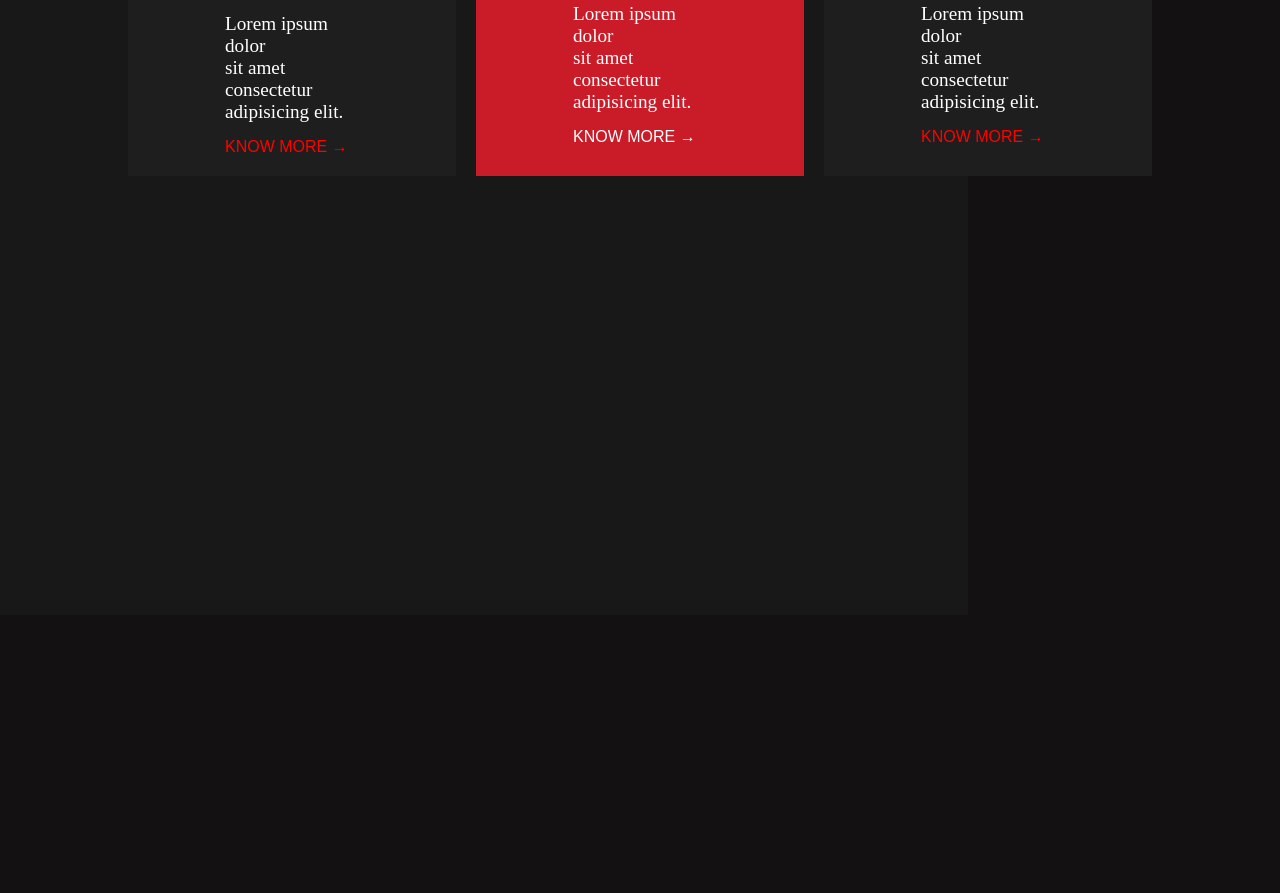
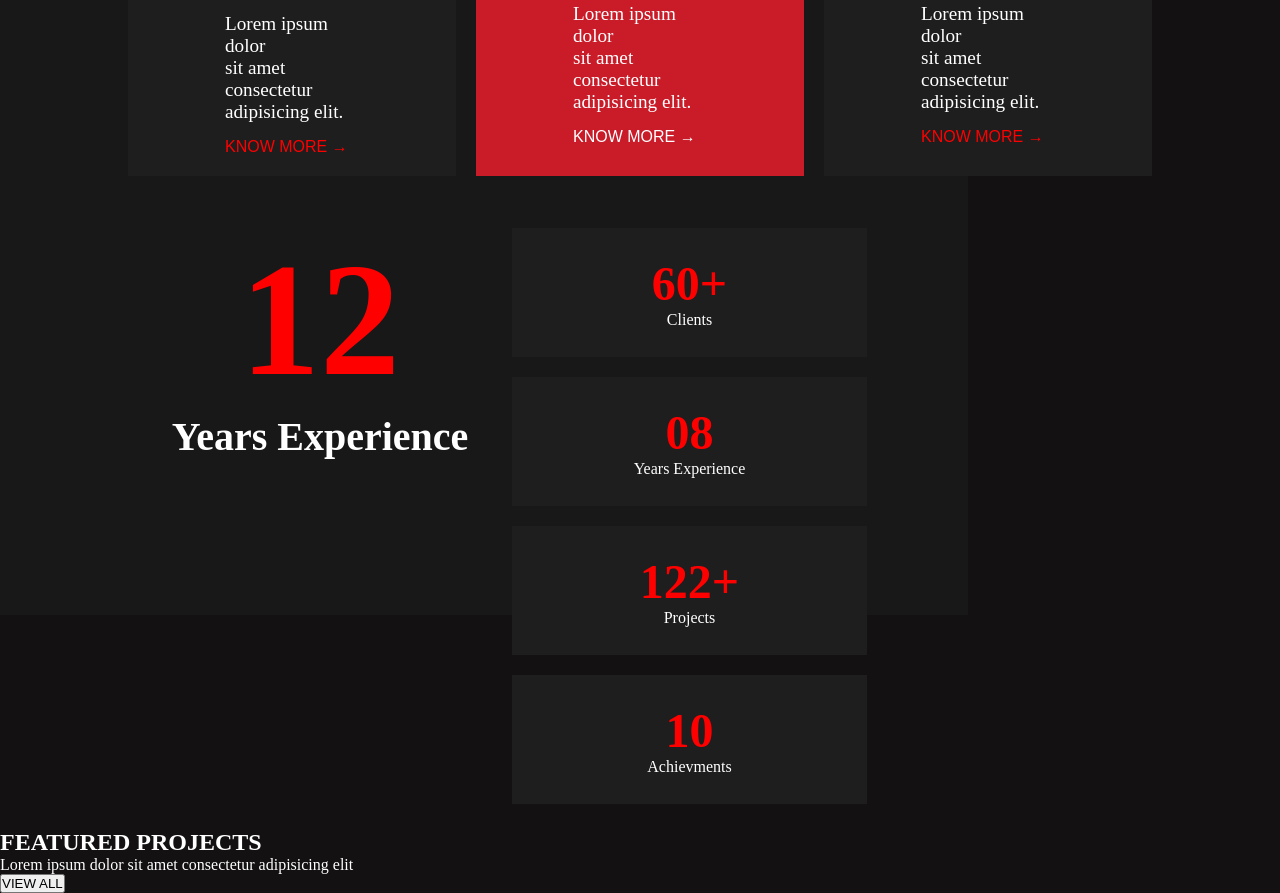
Before and after one commit to prajwalzingare/project15-ineuron-hc, a plain HTML site: page index.html in a window 1280 px wide. Shown: the part 905-1798 px from the top of the page. Before the commit the page ends 1520 px from the top, so only its background shows below. Drawn offline with Linux system fonts and the light colour scheme.

Commit message:
Upto fetured

```diff
--- a/index.html
+++ b/index.html
@@ -84,6 +84,45 @@
           </div>
         </div>
       </section>
+
+      <section class="stat">
+        <div class="stat-block">
+          <div class="stat-left">
+            <h2>12</h2>
+            <p>Years Experience</p>
+          </div>
+          <div class="stat-right">
+            <div class="card">
+              <h2>60+</h2>
+              <p>Clients</p>
+            </div>
+            <div class="card">
+              <h2>08</h2>
+              <p>Years Experience</p>
+            </div>
+            <div class="card">
+              <h2>122+</h2>
+              <p>Projects</p>
+            </div>
+            <div class="card">
+              <h2>10</h2>
+              <p>Achievments</p>
+            </div>
+          </div>
+        </div>
+      </section>
+
+      <section class="product">
+        <div class="product-heading">
+          <div class="heading-left">
+            <h2>FEATURED PROJECTS</h2>
+            <p>Lorem ipsum dolor sit amet consectetur adipisicing elit</p>
+          </div>
+          <div class="heading-right">
+            <button>VIEW ALL</button>
+          </div>
+        </div>
+      </section>
     </div>
   </body>
 </html>
--- a/style.css
+++ b/style.css
@@ -274,3 +274,51 @@ nav .list-items ul li {
         background-color: #1e1e1e;
     }
 }
+
+
+/* statistic section desighn  */
+.stat-block {
+    padding: 2% 10%;
+    display: flex;
+    justify-content: space-between;
+}
+
+.stat-block .stat-left {
+    flex: 1.2;
+    text-align: center;
+}
+
+.stat-block .stat-left h2 {
+    color: red;
+    font-size: 10rem;
+}
+
+.stat-block .stat-left p {
+    font-size: 2.5rem;
+    font-weight: bold;
+}
+
+.stat-block .stat-right {
+    display: flex;
+    flex: 2;
+    gap: 20px;
+    flex-wrap: wrap;
+}
+
+.stat-block .stat-right .card {
+    background-color: #1e1e1e;
+    text-align: center;
+    height: 129px;
+    width: 355px;
+    align-items: center;
+    justify-content: center;
+    display: flex;
+    flex-direction: column;
+}
+
+.stat-block .stat-right .card h2 {
+    font-size: 3rem;
+    color: red;
+}
+
+/* FETURED SECTION DESIGHN  */
```
